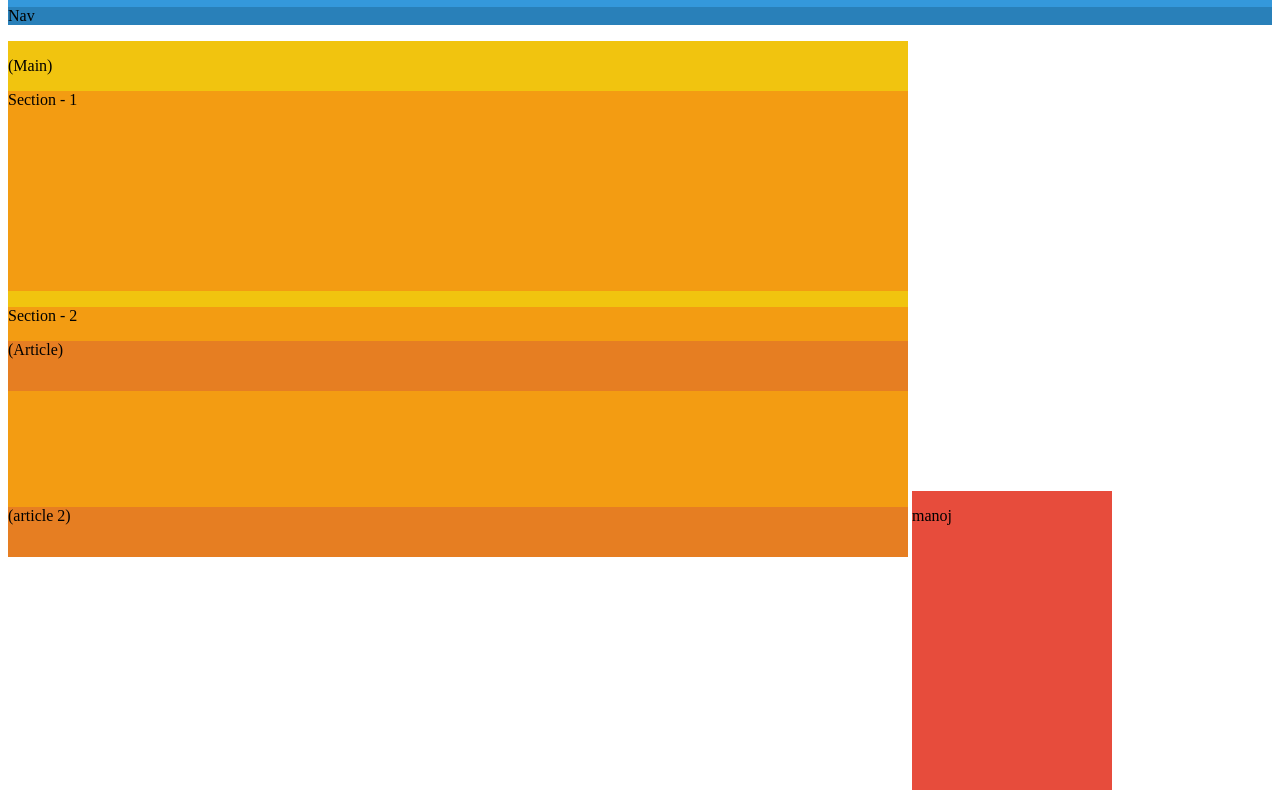
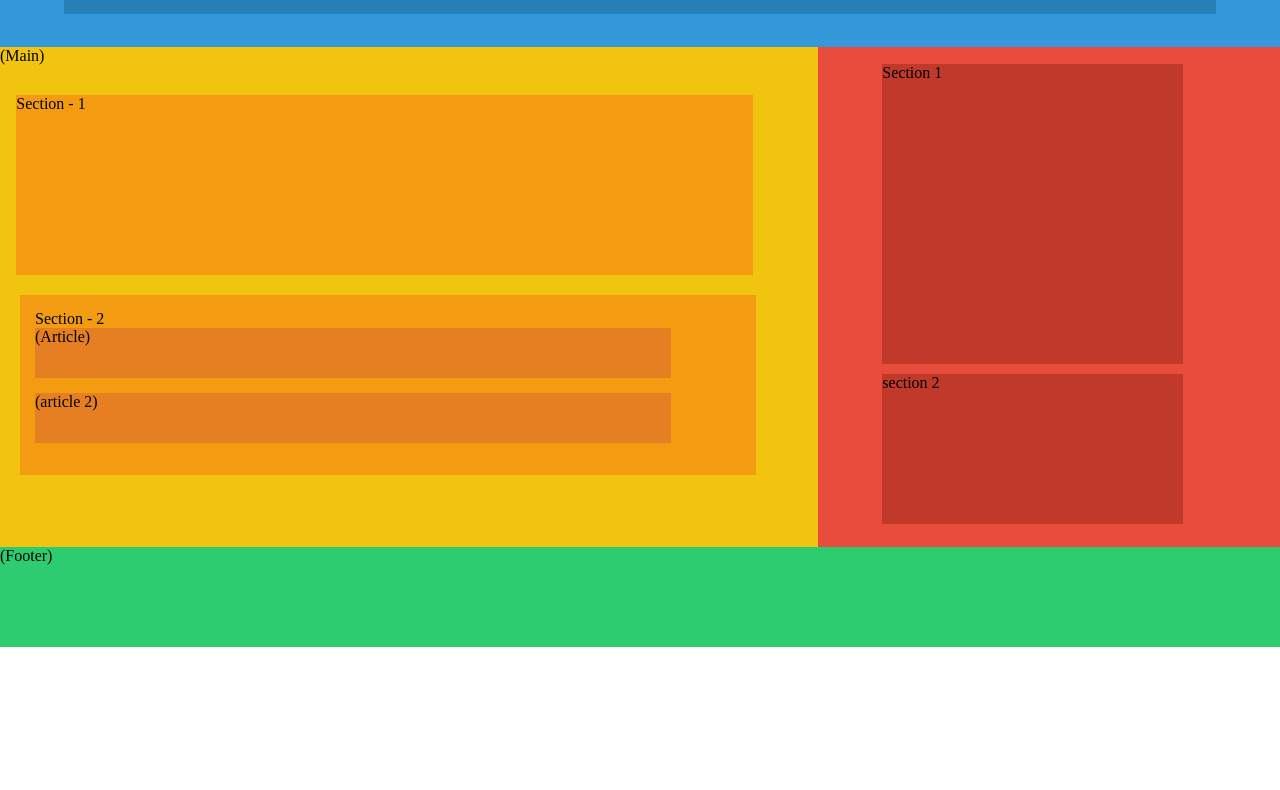
Before and after one commit to manojkumar894/A1Css_Basic, a plain HTML site: page index.html in a window 1280 px wide. Shown: the part 73-863 px from the top of the page. After the commit the page ends 800 px from the top, so only its background shows below. Drawn offline with Linux system fonts and the light colour scheme.

Commit message:
Css basic assignment

```diff
--- a/index.html
+++ b/index.html
@@ -14,18 +14,23 @@
     <div class="container">
       <main>
         <p>(Main)</p>
-        <section>
+        <section class="section1">
           <p>Section - 1</p>
         </section>
 
-        <section>
+        <section class="section2">
           <p>Section - 2</p>
           <article>(Article)</article>
+          <article>(article 2)</article>
         </section>
-        <article>(article 2)</article>
       </main>
       <aside>
-        <p>manoj</p>
+        <section class="asection1">
+          <p>Section 1</p>
+        </section>
+        <section class="asection2">
+          <p>section 2</p>
+        </section>
       </aside>
     </div>
     <footer>
--- a/style.css
+++ b/style.css
@@ -1,42 +1,92 @@
+ *{
+    box-sizing: border-box;
+    margin: 0;
+    padding: 0;
+}
 header{
+    width: 100%;
+    height:120px ;
     background-color:rgb(52,152,219);
+    margin: 0;
 }
 nav{
     background-color: rgb(41,128,185);
+    width: 90%;
+    height: 50px;
+    margin-left: 5% ;
+
+
 }
 main{
    display: inline-block;
     background-color:rgb(241,196,15);
-    width: 900px;
+    width: 100%;
     height: 500px;
 
+
+
 }
- section{
+ .section1{
     background-color: rgb(243,156,18);
-    width:900px;
-    height:200px;
+    width:90%;
+    height:180px;
+    margin-top: 30px;
+   margin-bottom: 20px;
+   margin-left: 2%;
+   margin-right:10px;
+
  }
+.section2{
+    background-color: rgb(243,156,18);
+    width:90%;
+    height:180px;
+    margin-bottom: 20px;
+    padding: 15px;
+    margin-left: 20px;
+    margin-right: 20px;
+}
+
  article{
     background-color: rgb(230,126,34);
-    width: 900px;
+    width: 90%;
     height: 50px;
+    margin-bottom: 15px;
  }
 aside{
     display: inline-block;
-    width: 200px;
+    background-color: rgb(231,76,60);
+    width: 650px;
     height: 500px;
+    padding:0 5% ;
 
 
     background-color: rgb(231,76,60);
 }
 .container{
+    display: flex;
     width: 100%;
+}
+.asection1{
+
+    background-color: rgb(192,57,43);
+    width:90%;
+    height:60%;
+    margin-bottom: 10px;
+    margin-top: 5%;
+
+}
+.asection2{
+    background-color: rgb(192,57,43);
+    width: 90%;
+    height: 30%;
 }
 
 
 
  footer{
+    margin-top: 0;
     background-color: rgb(46,204,113);
     width:100%;
     height: 100px;
+
  }
```
